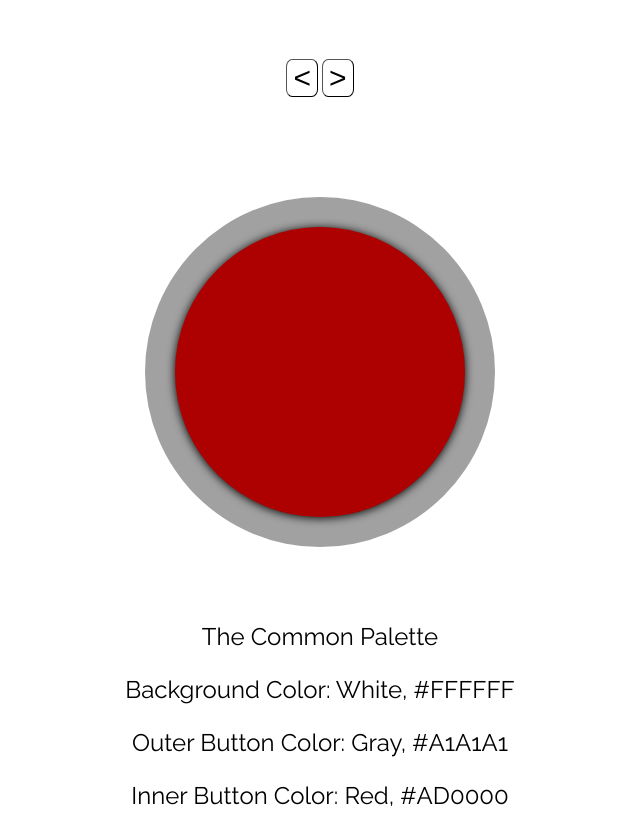
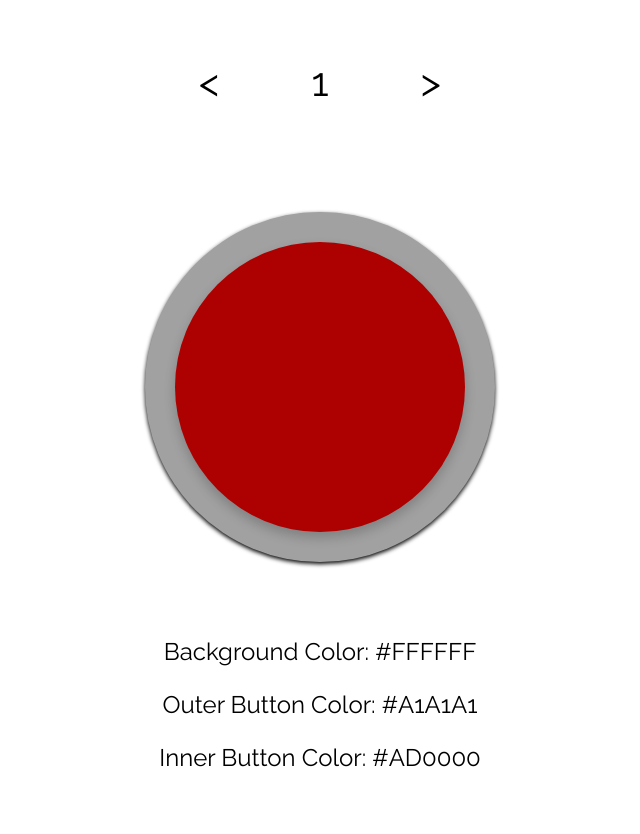
Before and after one commit to codegv2/OurPalette, a website: page index.html in a window 1280 px wide. Shown: the whole page, without its empty margins (320-960 px from the left). After the commit the page ends 800 px from the top, so only its background shows below. Drawn offline with Linux system fonts and the light colour scheme.

Commit message:
Small changes, added 5 new palettes

```diff
--- a/index.html
+++ b/index.html
@@ -14,8 +14,11 @@
     </div>
 </head>
 <body>
-    <button class="btn" id="bck"><</button>
-    <button class="btn" id="fwd">></button>
+    <div id="upperButtonsContainer">
+        <span class="btn" id="bck"><</span>
+        <span id="pageNumber"></span>
+        <span class="btn" id="fwd">></span>
+    </div>
     <div class="container">
         <div id="outerbutton">
             <div id="innerbutton"></div>
--- a/palettes.json
+++ b/palettes.json
@@ -1,17 +1,14 @@
 {
-    "commonPal":{
-        "palName":"The Common Palette",
+    "Palette1":{
+        "number":1,
         "bckColor":{
-            "htmlCode":"#FFFFFF",
-            "colorName":"White"
+            "htmlCode":"#FFFFFF"
         },
         "obColor":{
-            "htmlCode":"#A1A1A1",
-            "colorName":"Gray"
+            "htmlCode":"#A1A1A1"
         },
         "ibColor":{
-            "htmlCode":"#AD0000",
-            "colorName":"Red"
+            "htmlCode":"#AD0000"
         },
         "iibColor":{
             "htmlCode":"#8D0000"
@@ -20,19 +17,16 @@
             "htmlCode":"#000000"
         }
     },
-    "vibNeonPal":{
-        "palName":"Vibrant Neon Palette",
+    "Palette2":{
+        "number":2,
         "bckColor":{
-            "htmlCode":"#1A1A2E",
-            "colorName":"Deep Blue"
+            "htmlCode":"#1A1A2E"
         },
         "obColor":{
-            "htmlCode":"#E94560",
-            "colorName":"Neon Red"
+            "htmlCode":"#E94560"
         },
         "ibColor":{
-            "htmlCode":"#0F3460",
-            "colorName":"Electric Blue"
+            "htmlCode":"#0F3460"
         },
         "iibColor":{
             "htmlCode":"#0b2442"
@@ -41,19 +35,16 @@
             "htmlCode":"#EAEAEA"
         }
     },
-    "minPastelPalette":{
-        "palName":"Minimalist Pastel Palette",
+    "Palette3":{
+        "number":3,
         "bckColor":{
-            "htmlCode":"#F8EDE3",
-            "colorName":"Cream Cake"
+            "htmlCode":"#F8EDE3"
         },
         "obColor":{
-            "htmlCode":"#D3756B",
-            "colorName":"Terracotta Pink"
+            "htmlCode":"#D3756B"
         },
         "ibColor":{
-            "htmlCode":"#F9C5D5",
-            "colorName":"Soft Pink"
+            "htmlCode":"#F9C5D5"
         },
         "iibColor":{
             "htmlCode":"#d6a0af"
@@ -62,19 +53,16 @@
             "htmlCode":"#5D5C61"
         }
     },
-    "earthStylePalette":{
-        "palName":"Earth Style Palette",
+    "Palette4":{
+        "number":4,
         "bckColor":{
-            "htmlCode":"#3D405B",
-            "colorName":"Grayish Blue"
+            "htmlCode":"#3D405B"
         },
         "obColor":{
-            "htmlCode":"#E07A5F",
-            "colorName":"Terracotta Orange"
+            "htmlCode":"#E07A5F"
         },
         "ibColor":{
-            "htmlCode":"#F4F1DE",
-            "colorName":"Light Beige"
+            "htmlCode":"#F4F1DE"
         },
         "iibColor":{
             "htmlCode":"#bdbaa9"
@@ -83,19 +71,16 @@
             "htmlCode":"#F2E9E4"
         }
     },
-    "cyberpunkPalette":{
-        "palName":"Cyberpunk Palette",
+    "Palette5":{
+        "number":5,
         "bckColor":{
-            "htmlCode":"#0D021F",
-            "colorName":"Black Blue"
+            "htmlCode":"#0D021F"
         },
         "obColor":{
-            "htmlCode":"#FF007F",
-            "colorName":"Neon Pink"
+            "htmlCode":"#FF007F"
         },
         "ibColor":{
-            "htmlCode":"#120D31",
-            "colorName":"Midnight Blue"
+            "htmlCode":"#120D31"
         },
         "iibColor":{
             "htmlCode":"#0a071c"
@@ -104,19 +89,16 @@
             "htmlCode":"#F8F8F2"
         }
     },
-    "seaPalette":{
-        "palName":"Sea Palette",
+    "Palette6":{
+        "number":6,
         "bckColor":{
-            "htmlCode":"#001F3F",
-            "colorName":"Deep Navy Blue"
+            "htmlCode":"#001F3F"
         },
         "obColor":{
-            "htmlCode":"#0074D9",
-            "colorName":"Bright Blue"
+            "htmlCode":"#0074D9"
         },
         "ibColor":{
-            "htmlCode":"#7FDBFF",
-            "colorName":"Sky Blue"
+            "htmlCode":"#7FDBFF"
         },
         "iibColor":{
             "htmlCode":"#60a8c5"
@@ -125,19 +107,16 @@
             "htmlCode":"#FFFFFF"
         }
     },
-    "vintagePal":{
-        "palName":"Vintage Palette",
+    "Palette7":{
+        "number":7,
         "bckColor":{
-            "htmlCode":"#FDF6E3",
-            "colorName":"Soft Cream"
+            "htmlCode":"#FDF6E3"
         },
         "obColor":{
-            "htmlCode":"#B56576",
-            "colorName":"Dusty Pink"
+            "htmlCode":"#B56576"
         },
         "ibColor":{
-            "htmlCode":"#E56B6F",
-            "colorName":"Faded Red"
+            "htmlCode":"#E56B6F"
         },
         "iibColor":{
             "htmlCode":"#c85b5e"
@@ -146,19 +125,16 @@
             "htmlCode":"#3C3C3C"
         }
     },
-    "tropicalPalette":{
-        "palName":"Tropical Palette",
+    "Palette8":{
+        "number":8,
         "bckColor":{
-            "htmlCode":"#FAF3DD",
-            "colorName":"Soft Cream"
+            "htmlCode":"#FAF3DD"
         },
         "obColor":{
-            "htmlCode":"#0097A7",
-            "colorName":"Tropical Blue"
+            "htmlCode":"#0097A7"
         },
         "ibColor":{
-            "htmlCode":"#FF7043",
-            "colorName":"Tropical Light Orange"
+            "htmlCode":"#FF7043"
         },
         "iibColor":{
             "htmlCode":"#d75e38"
@@ -167,19 +143,16 @@
             "htmlCode":"#2F2E2E"
         }
     },
-    "pePalette":{
-        "palName":"Purple Elegance Palette",
+    "Palette9":{
+        "number":9,
         "bckColor":{
-            "htmlCode":"#F3E5F5",
-            "colorName":"Soft Lavander"
+            "htmlCode":"#F3E5F5"
         },
         "obColor":{
-            "htmlCode":"#8E24AA",
-            "colorName":"Intense Purple"
+            "htmlCode":"#8E24AA"
         },
         "ibColor":{
-            "htmlCode":"#AB47BC",
-            "colorName":"Light Purple"
+            "htmlCode":"#AB47BC"
         },
         "iibColor":{
             "htmlCode":"#9442a2"
@@ -188,19 +161,16 @@
             "htmlCode":"#4A4A4A"
         }
     },
-    "sfPalette":{
-        "palName":"Serene Forest Palette",
+    "Palette10":{
+        "number":10,
         "bckColor":{
-            "htmlCode":"#FEFEE3",
-            "colorName":"Pale Butter"
+            "htmlCode":"#FEFEE3"
         },
         "obColor":{
-            "htmlCode":"#2C6E49",
-            "colorName":"Evergreen"
+            "htmlCode":"#2C6E49"
         },
         "ibColor":{
-            "htmlCode":"#4C956C",
-            "colorName":"Moss Green"
+            "htmlCode":"#4C956C"
         },
         "iibColor":{
             "htmlCode":"#43815e"
@@ -208,5 +178,95 @@
         "textColor":{
             "htmlCode":"#474747"
         }
+    },
+    "Palette11":{
+        "number":11,
+        "bckColor":{
+            "htmlCode":"#232323"
+        },
+        "obColor":{
+            "htmlCode":"#780000"
+        },
+        "ibColor":{
+            "htmlCode":"#CBA135"
+        },
+        "iibColor":{
+            "htmlCode":"#937321"
+        },
+        "textColor":{
+            "htmlCode":"#F5F3F4"
+        }
+    },
+    "Palette12":{
+        "number":12,
+        "bckColor":{
+            "htmlCode":"#FBE8A6"
+        },
+        "obColor":{
+            "htmlCode":"#F25961"
+        },
+        "ibColor":{
+            "htmlCode":"#D14755"
+        },
+        "iibColor":{
+            "htmlCode":"#a02d39"
+        },
+        "textColor":{
+            "htmlCode":"#262626"
+        }
+    },
+    "Palette13":{
+        "number":13,
+        "bckColor":{
+            "htmlCode":"#E0F7FA"
+        },
+        "obColor":{
+            "htmlCode":"#00796B"
+        },
+        "ibColor":{
+            "htmlCode":"#004D40"
+        },
+        "iibColor":{
+            "htmlCode":"#002e27"
+        },
+        "textColor":{
+            "htmlCode":"#334643"
+        }
+    },
+    "Palette14":{
+        "number":14,
+        "bckColor":{
+            "htmlCode":"#F39C12"
+        },
+        "obColor":{
+            "htmlCode":"#D35400"
+        },
+        "ibColor":{
+            "htmlCode":"#E67E22"
+        },
+        "iibColor":{
+            "htmlCode":"#c86d1d"
+        },
+        "textColor":{
+            "htmlCode":"#2C3E50"
+        }
+    },
+    "Palette15":{
+        "number":15,
+        "bckColor":{
+            "htmlCode":"#DAF7A6"
+        },
+        "obColor":{
+            "htmlCode":"#889a68"
+        },
+        "ibColor":{
+            "htmlCode":"#a4b97d"
+        },
+        "iibColor":{
+            "htmlCode":"#99ad72"
+        },
+        "textColor":{
+            "htmlCode":"#373e2a"
+        }
     }
 }
--- a/script.js
+++ b/script.js
@@ -3,7 +3,6 @@ let paltts;
 async function cargarDatos() {
     try {
         const response = await fetch('./palettes.json');
-
         if (!response.ok) {
         throw new Error('Error al cargar el archivo JSON');
         }
@@ -21,10 +20,10 @@ async function cargarDatos() {
         const forwardButton = document.getElementById("fwd");
         const backButton = document.getElementById("bck");
 
-        let paletteName = document.getElementById("paletteName");
         let backgroundColorName = document.getElementById("backgroundColorName");
         let obColor = document.getElementById("obColor");
         let ibColor = document.getElementById("ibColor");
+        let pageNumber = document.getElementById("pageNumber");
 
         let properties;
         let currentPaletteNumber;
@@ -41,17 +40,19 @@ async function cargarDatos() {
             body.style.backgroundColor = currentPalette.bckColor.htmlCode;
             outerButton.style.backgroundColor = currentPalette.obColor.htmlCode;
             innerButton.style.backgroundColor = currentPalette.ibColor.htmlCode;
+            pageNumber.textContent = currentPalette.number;
             paragraphs.forEach(par => {
                 par.style.color = currentPalette.textColor.htmlCode;
+                pageNumber.style.color = currentPalette.textColor.htmlCode;
             });
             slideButtons.forEach(btn => {
                 btn.style.color = currentPalette.textColor.htmlCode;
                 btn.style.backgroundColor = currentPalette.bckColor.htmlCode;
             });
-            paletteName.textContent = currentPalette.palName;
-            backgroundColorName.textContent = `Background Color: ${currentPalette.bckColor.colorName}, ${currentPalette.bckColor.htmlCode}`;
-            obColor.textContent = `Outer Button Color: ${currentPalette.obColor.colorName}, ${currentPalette.obColor.htmlCode}`;
-            ibColor.textContent = `Inner Button Color: ${currentPalette.ibColor.colorName}, ${currentPalette.ibColor.htmlCode}`;
+
+            backgroundColorName.textContent = `Background Color: ${currentPalette.bckColor.htmlCode}`;
+            obColor.textContent = `Outer Button Color: ${currentPalette.obColor.htmlCode}`;
+            ibColor.textContent = `Inner Button Color: ${currentPalette.ibColor.htmlCode}`;
         };
 
         forwardButton.addEventListener("click", () => {
@@ -77,7 +78,7 @@ async function cargarDatos() {
 
         innerButton.addEventListener("mousedown", () => {
             buttonPushFx.play();
-            innerButton.style.backgroundColor = currentPalette.iibColor.htmlCode;
+            // innerButton.style.backgroundColor = currentPalette.iibColor.htmlCode;
         });
         innerButton.addEventListener("mouseup", () => {
             innerButton.style.backgroundColor = currentPalette.ibColor.htmlCode;
--- a/style.css
+++ b/style.css
@@ -32,7 +32,7 @@ body {
     border-radius: 50%;
     background-color: #a1a1a1;
 
-    box-shadow: 0px 2px px black;
+    box-shadow: 0px 2px 4px black;
     user-select: none;
 }
 #innerbutton {
@@ -47,10 +47,9 @@ body {
     border-radius: 50%;
     background-color: #ad0000;
 
-    box-shadow: 0px 1px 10px black;
+    transition: box-shadow 0.3s ease;
 
-    transition: background-color 0.3s ease-in-out, box-shadow 0.3s ease-in-out;
-
+    box-shadow: 0 6px 12px rgba(0, 0, 0, 0.2);
     user-select: none;
 }
 #innerbutton:hover {
@@ -58,20 +57,7 @@ body {
 }
 #innerbutton:active {
     background-color: #8d0000;
-    box-shadow: 0px -0.5px 0px black;
-}
-
-.btn {
-    margin-top: 4%;
-    font-size: 30px;
-    border-radius: 20%;
-    border-width: 0.01px;
-    transition: background-color 0.2s ease-in-out;
-
-    user-select: none;
-}
-.btn:hover {
-    background-color: white;
+    box-shadow: inset 0 4px 6px rgba(0, 0, 0, 0.3), 0 2px 4px rgba(0, 0, 0, 0.2);
 }
 
 .tContainer {
@@ -93,3 +79,33 @@ p {
     margin-left: 7%;
     margin-right: 7%;
 }
+
+.btn {
+    font-size: 40px;
+    border-width: 0px;
+    transition: background-color 0.2s ease-in-out;
+    padding: 7px;
+    user-select: none;
+}
+.btn:hover {
+    cursor: pointer;
+    background-color: white;
+}
+
+#upperButtonsContainer {
+    margin-top: 4%;
+    display: flex;
+    justify-content: center;
+    align-items: center;
+
+    gap: 5rem;
+    user-select: none;
+}
+
+#pageNumber {
+    margin: 0 5px;
+
+    font-size: 40px;
+
+    user-select: none;
+}
```
